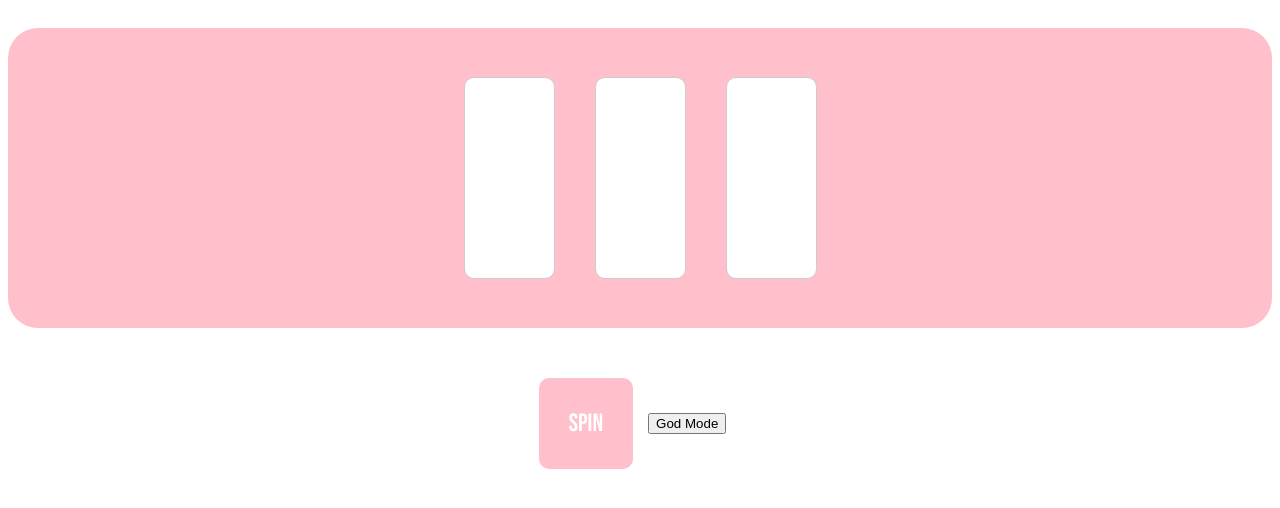
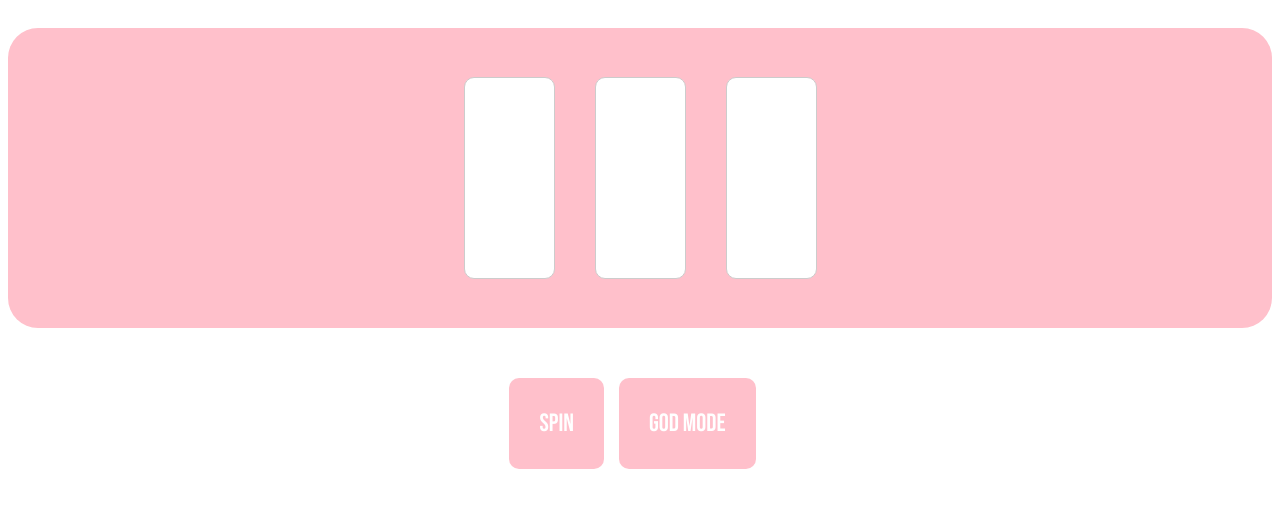
Before and after one commit to purplepath19/SlotMachine, a plain HTML site: page index.html in a window 1280 px wide. Shown: the part 82-590 px from the top of the page. Drawn offline with Linux system fonts and the light colour scheme.

Commit message:
- cheat mode button css

```diff
--- a/style.css
+++ b/style.css
@@ -47,6 +47,16 @@
   cursor: pointer;
   border: none;
 }
+.god-mode-button {
+  font-family: "Bebas Neue";
+  font-size: 25px;
+  padding: 30px;
+  border-radius: 10px;
+  color: white;
+  background-color: pink;
+  cursor: pointer;
+  border: none;
+}
 
 .spin-button:hover {
   background-color: #e74c3c;
```
